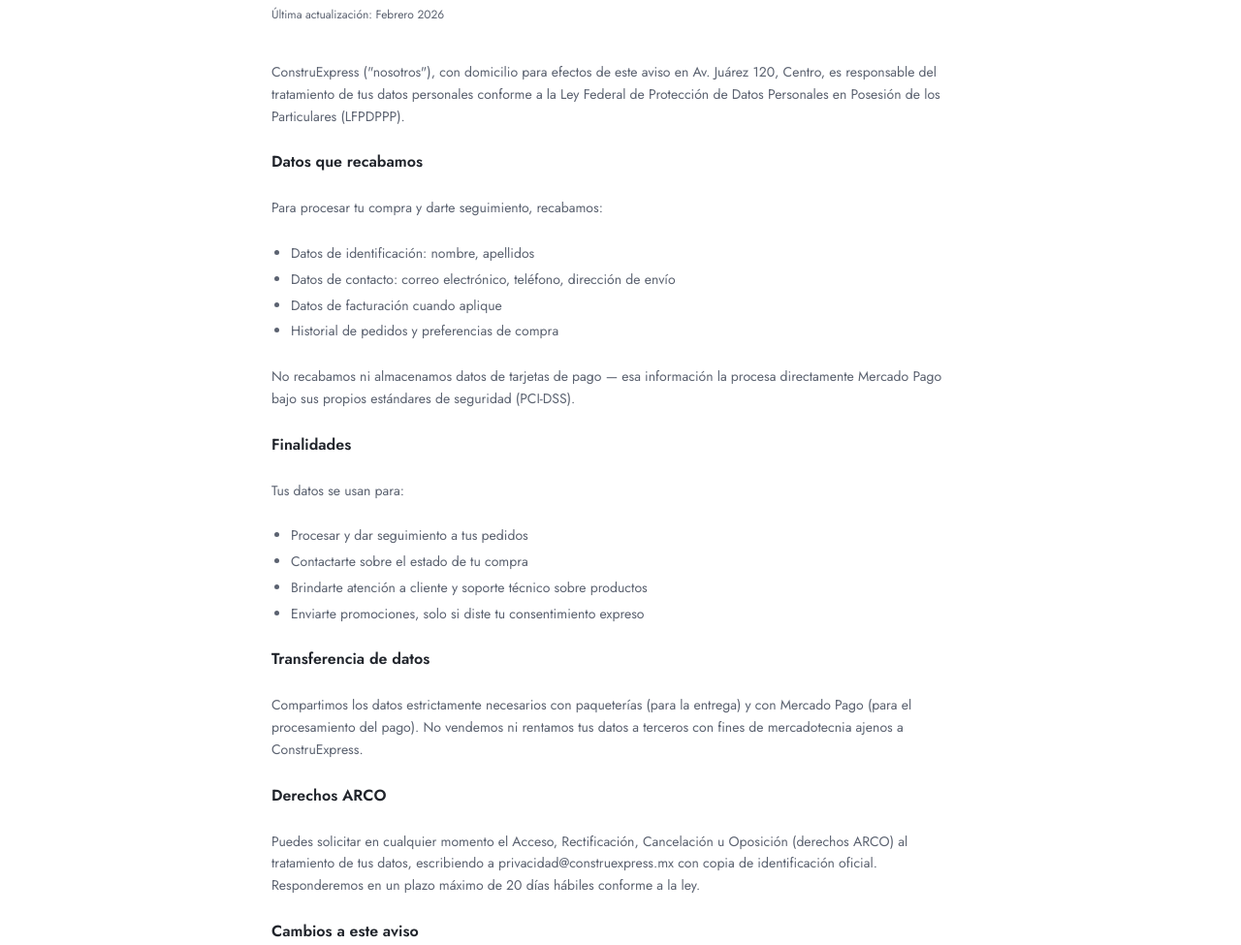
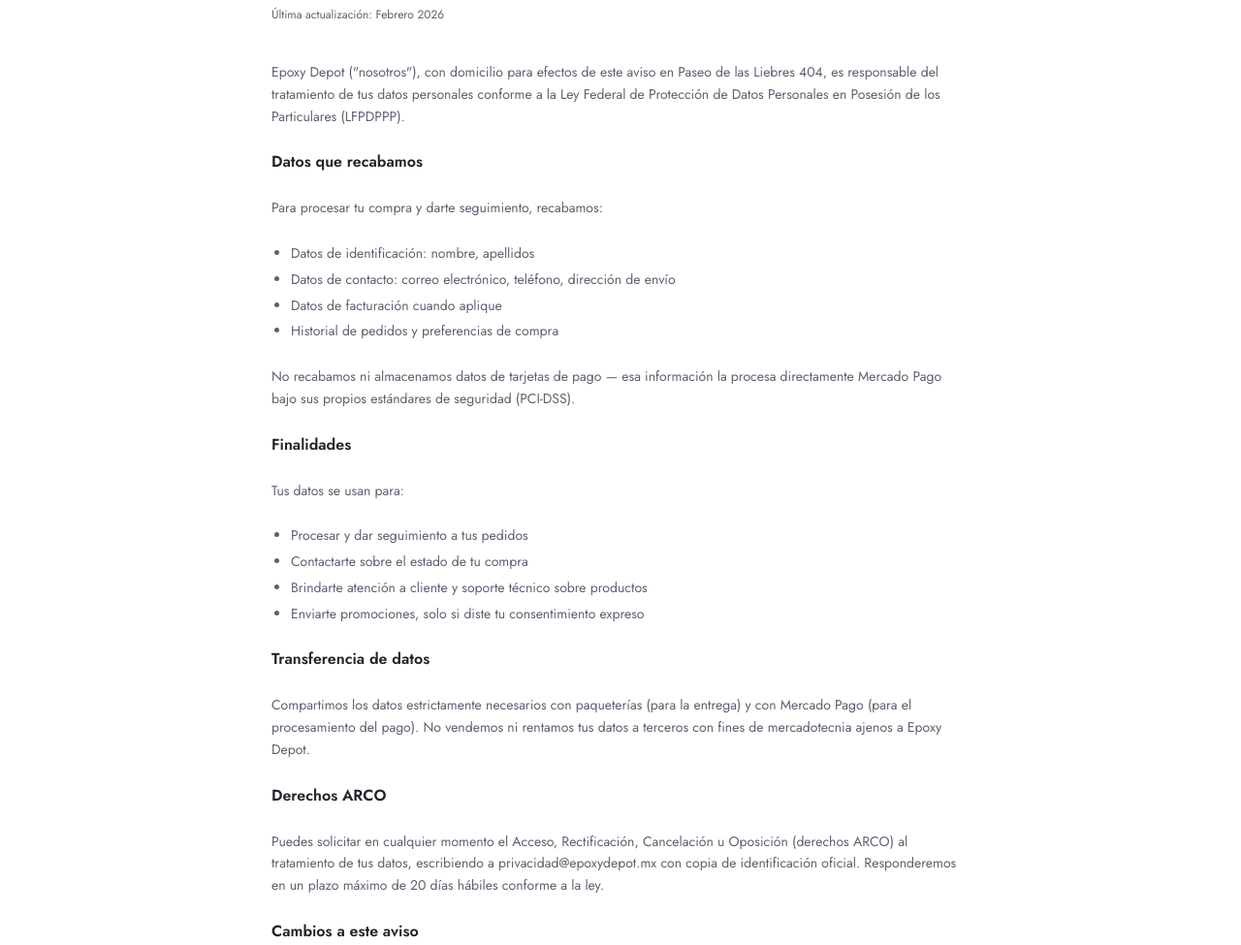
Before and after one commit to ericlagunas84-cmyk/construccion-ecommerce, a Next.js app: page /privacidad in a window 1280 px wide. Shown: the part 174-1149 px from the top of the page at 97% size. Built offline with nearby package versions, Linux system fonts and the light colour scheme; no server answers.

Commit message:
Add files via upload

```diff
--- a/app/privacidad/page.tsx
+++ b/app/privacidad/page.tsx
@@ -4,8 +4,8 @@
   return (
     <LegalPage title="Aviso de privacidad" updated="Febrero 2026">
       <p>
-        ConstruExpress ("nosotros"), con domicilio para efectos de este aviso en Av. Juárez 120,
-        Centro, es responsable del tratamiento de tus datos personales conforme a la Ley Federal
+        Epoxy Depot ("nosotros"), con domicilio para efectos de este aviso en Paseo de las Liebres
+        404, es responsable del tratamiento de tus datos personales conforme a la Ley Federal
         de Protección de Datos Personales en Posesión de los Particulares (LFPDPPP).
       </p>
 
@@ -33,13 +33,13 @@
       <p>
         Compartimos los datos estrictamente necesarios con paqueterías (para la entrega) y con
         Mercado Pago (para el procesamiento del pago). No vendemos ni rentamos tus datos a
-        terceros con fines de mercadotecnia ajenos a ConstruExpress.
+        terceros con fines de mercadotecnia ajenos a Epoxy Depot.
       </p>
 
       <h2>Derechos ARCO</h2>
       <p>
         Puedes solicitar en cualquier momento el Acceso, Rectificación, Cancelación u Oposición
-        (derechos ARCO) al tratamiento de tus datos, escribiendo a privacidad@construexpress.mx
+        (derechos ARCO) al tratamiento de tus datos, escribiendo a privacidad@epoxydepot.mx
         con copia de identificación oficial. Responderemos en un plazo máximo de 20 días
         hábiles conforme a la ley.
       </p>
```
